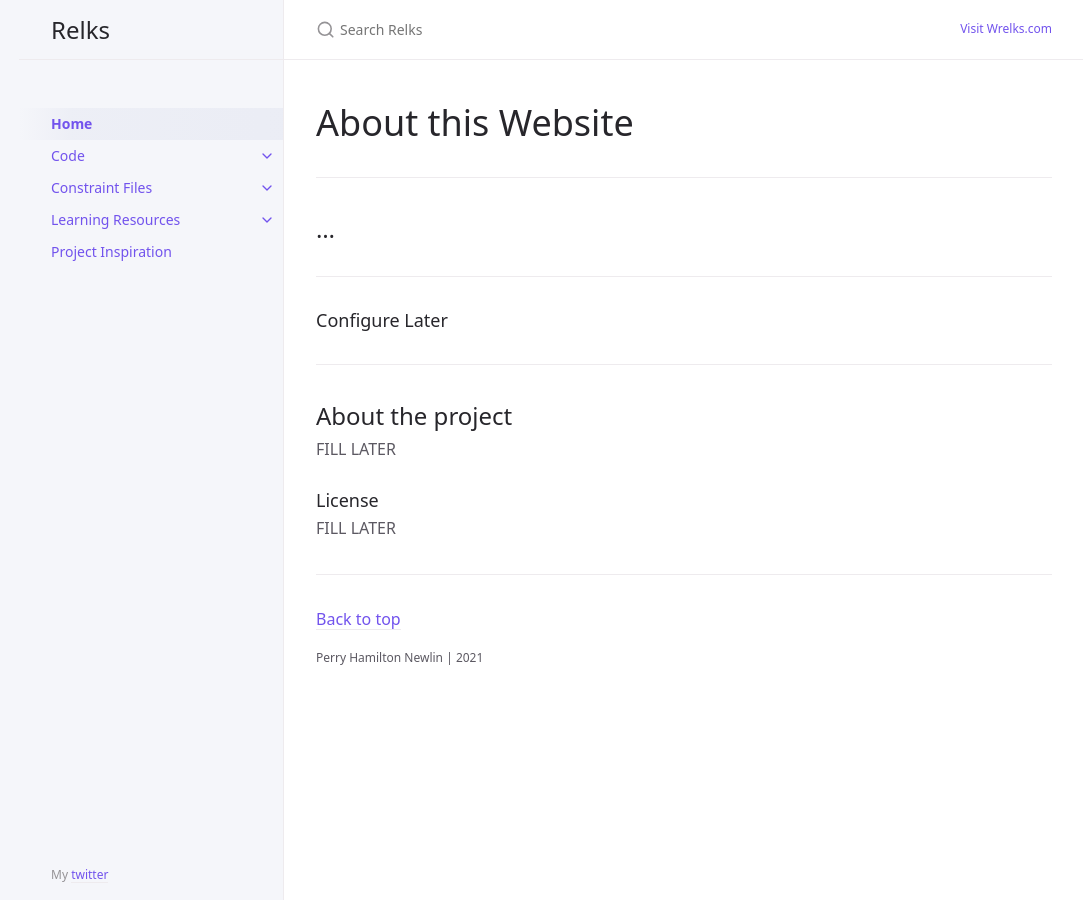
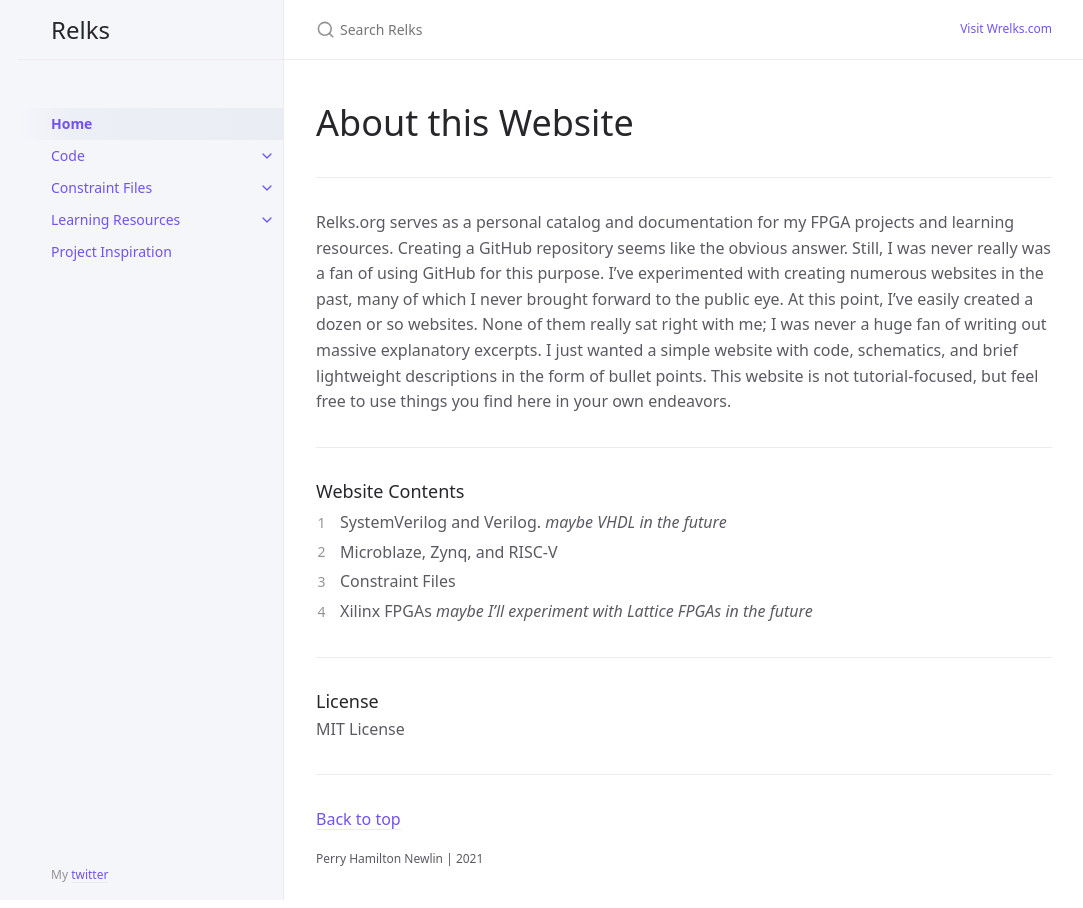
Before and after one commit to relksorg/relksorg.github.io, a Jekyll site: the page built from index.md, in a window 1280 px wide. Shown: the whole page, without its empty margins (88-1171 px from the left). Built offline with Jekyll 4.4.1, drawn with Linux system fonts in a browser that asks for light colours.

Commit message:
Update index.md

```diff
--- a/index.md
+++ b/index.md
@@ -10,18 +10,19 @@ permalink: /
 
 ---
 
-## ...
+Relks.org serves as a personal catalog and documentation for my FPGA projects and learning resources. Creating a GitHub repository seems like the obvious answer. Still, I was never really was a fan of using GitHub for this purpose. I've experimented with creating numerous websites in the past, many of which I never brought forward to the public eye. At this point, I've easily created a dozen or so websites. None of them really sat right with me; I was never a huge fan of writing out massive explanatory excerpts. I just wanted a simple website with code, schematics, and brief lightweight descriptions in the form of bullet points. This website is not tutorial-focused, but feel free to use things you find here in your own endeavors.
 
 ---
 
-### Configure Later
+### Website Contents
+
+1. SystemVerilog and Verilog. *maybe VHDL in the future*
+2. Microblaze, Zynq, and RISC-V
+3. Constraint Files
+4. Xilinx FPGAs *maybe I'll experiment with Lattice FPGAs in the future*
 
 ---
 
-## About the project
-
-FILL LATER
-
 ### License
 
-FILL LATER
+MIT License
```
